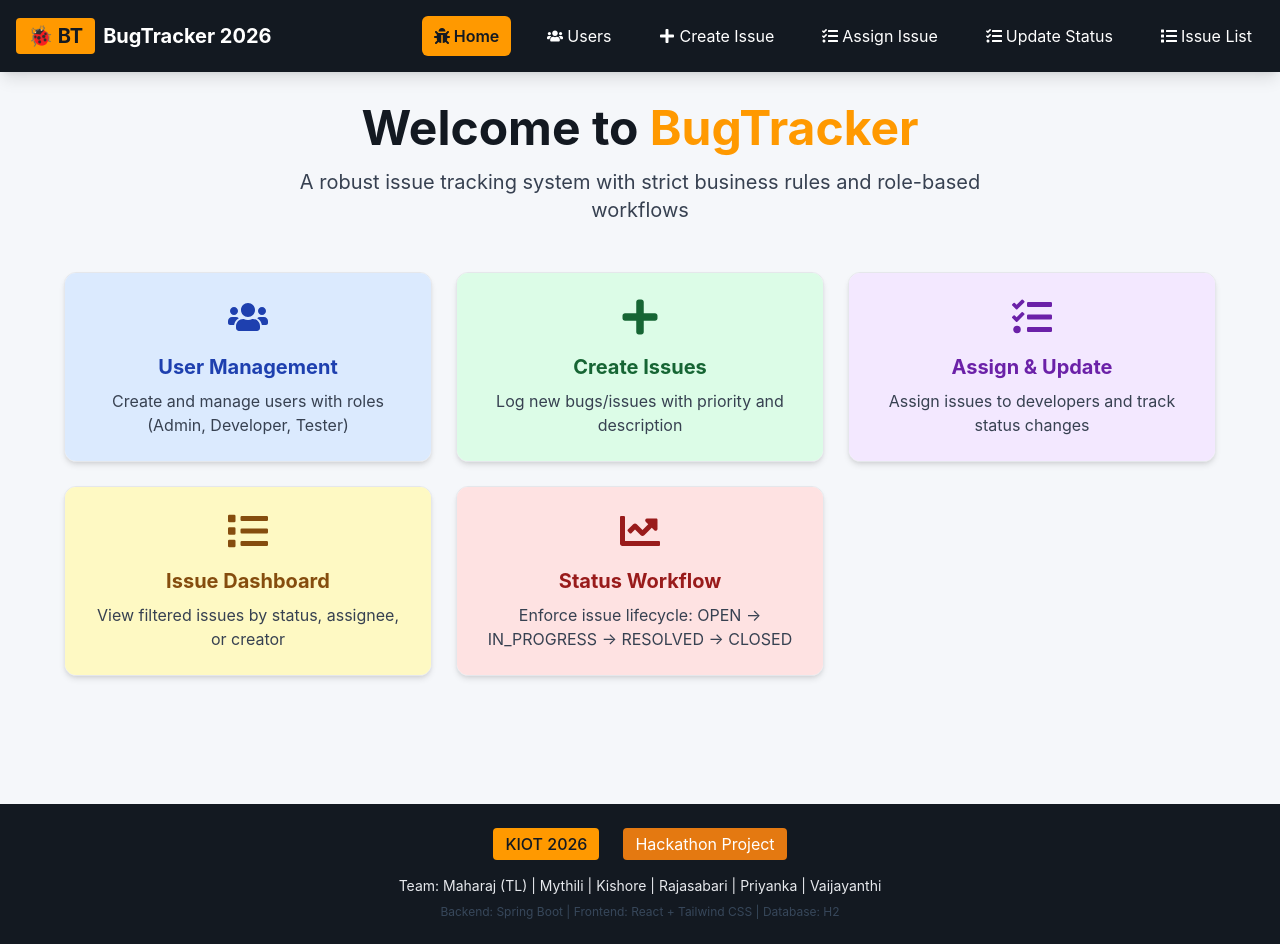
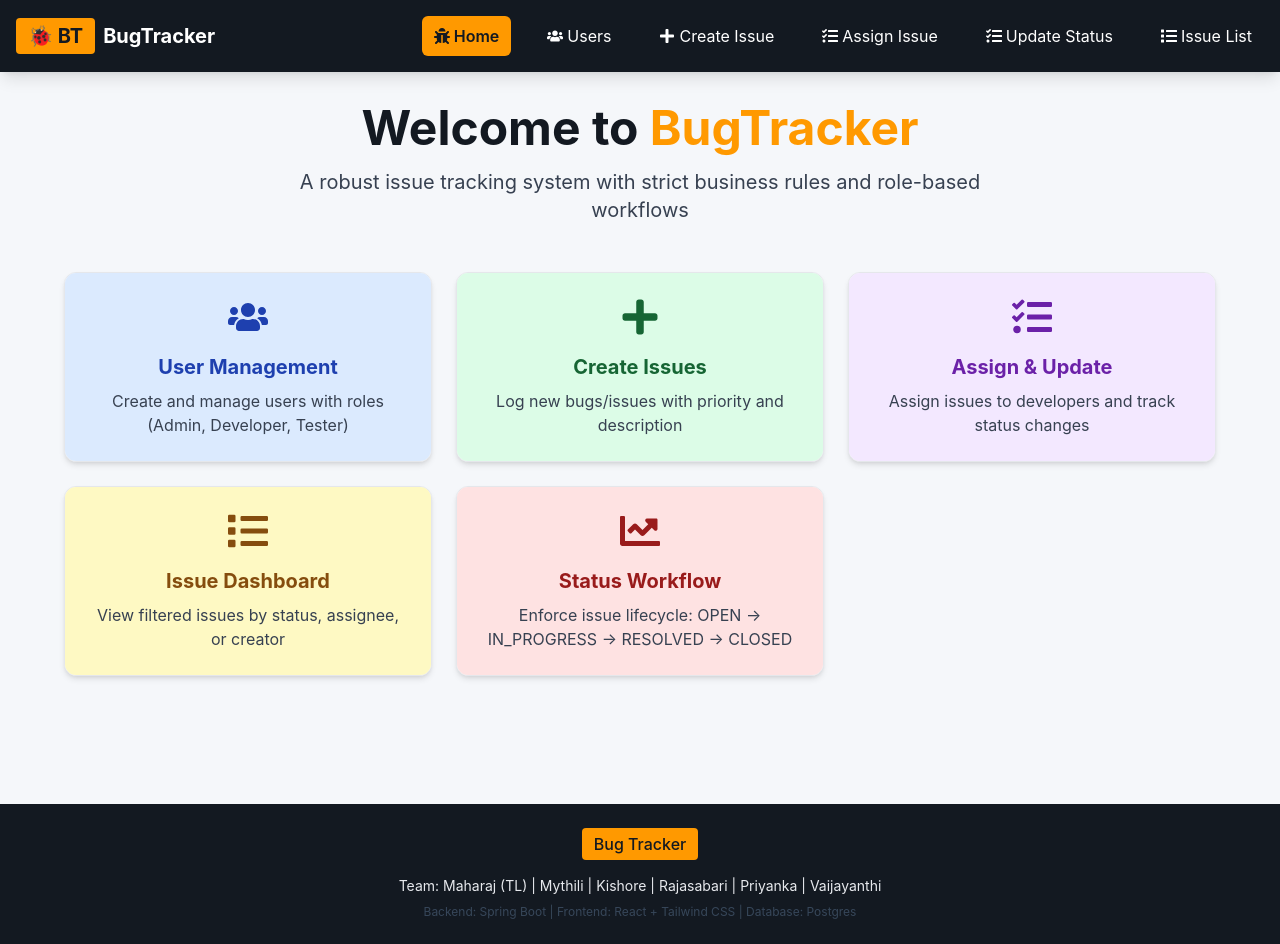
Before and after one commit to MaharajPS/Bug_Tracker, a React (Create React App) app in the folder frontend/: page / in a window 1280 px wide. Built offline with nearby package versions, Linux system fonts and the light colour scheme; no server answers.

Commit message:
Content Change

```diff
--- a/frontend/src/components/Footer.js
+++ b/frontend/src/components/Footer.js
@@ -5,14 +5,13 @@ const Footer = () => {
     <footer className="bg-amazon-navy text-amazon-lightgray py-6 mt-12">
       <div className="container mx-auto px-4 text-center">
         <div className="flex justify-center space-x-6 mb-4">
-          <span className="px-3 py-1 bg-amazon-orange text-amazon-navy rounded font-medium">KIOT 2026</span>
-          <span className="px-3 py-1 bg-amazon-darkorange text-white rounded">Hackathon Project</span>
+          <span className="px-3 py-1 bg-amazon-orange text-amazon-navy rounded font-medium">Bug Tracker</span>
         </div>
         <p className="text-sm">
           Team: Maharaj (TL) | Mythili | Kishore | Rajasabari | Priyanka | Vaijayanthi
         </p>
         <p className="text-xs mt-2 text-amazon-gray">
-          Backend: Spring Boot | Frontend: React + Tailwind CSS | Database: H2
+          Backend: Spring Boot | Frontend: React + Tailwind CSS | Database: Postgres
         </p>
       </div>
     </footer>
--- a/frontend/src/components/Header.js
+++ b/frontend/src/components/Header.js
@@ -22,7 +22,7 @@ const Header = () => {
             <div className="bg-amazon-orange text-amazon-navy font-bold text-xl px-3 py-1 rounded">
               🐞 BT
             </div>
-            <span className="text-xl font-bold">BugTracker 2026</span>
+            <span className="text-xl font-bold">BugTracker</span>
           </Link>
 
           <nav>
--- a/frontend/src/pages/UsersPage.js
+++ b/frontend/src/pages/UsersPage.js
@@ -230,7 +230,7 @@ const UsersPage = () => {
         )}
 
         <div className="p-4 bg-gray-50 border-t border-gray-200 text-sm text-gray-600">
-          <p>💡 Tip: Create at least one ADMIN, one TESTER, and one DEVELOPER to test all features</p>
+          {/* <p>💡 Tip: Create at least one ADMIN, one TESTER, and one DEVELOPER to test all features</p> */}
         </div>
       </div>
     </div>
```
